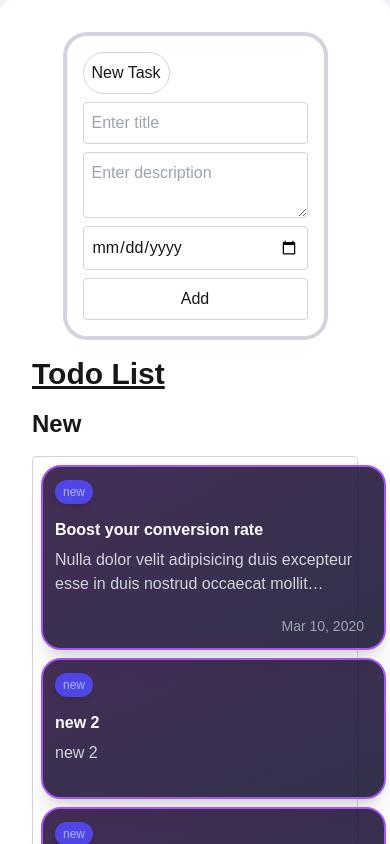
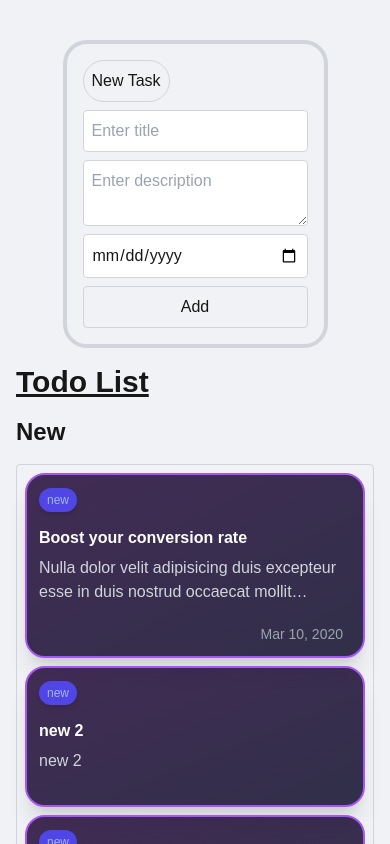
Before and after one commit to tahsinAmin/task-manage, a Next.js app: page / in a window 390 px wide. Shown: the top 844 px of the page. Built offline with nearby package versions, Linux system fonts and the light colour scheme.

Commit message:
impr (Board): Making it responsive

```diff
--- a/src/app/components/Card.tsx
+++ b/src/app/components/Card.tsx
@@ -2,7 +2,7 @@ import { taskProp } from "../types/types";
 
 const Card = ({ task, moveTask, state }: { task: taskProp, moveTask: (task: taskProp, state: number) => void, state: number }) => {
     return (
-        <li className="bg-black bg-opacity-80 rounded-[20px] shadow-xl p-3 w-[345px] relative overflow-hidden border-2 border-purple-500" onClick={() => moveTask(task, state)}>
+        <li className="bg-black bg-opacity-80 rounded-[20px] shadow-xl p-3 xl:w-[345px] relative overflow-hidden border-2 border-purple-500" onClick={() => moveTask(task, state)}>
             <div className="absolute inset-0 bg-gradient-to-br from-purple-800 to-indigo-900 opacity-30 rounded-2xl"></div>
             <div className="relative z-10">
                 <span className="inline-block bg-indigo-600 text-indigo-300 text-xs px-2 py-1 rounded-full mb-4 shadow-md">
--- a/src/app/page.tsx
+++ b/src/app/page.tsx
@@ -48,8 +48,8 @@ export default function Home() {
   }
 
   return (
-    <div className="bg-white rounded-xl shadow-lg p-4 w-full mx-auto">
-      <div className="flex flex-col gap-4 p-4">
+    <div className="w-screen md:max-w-7xl md:mx-auto px-4 pt-10 sm:px-6 xl:pr-0">
+      <div className="flex flex-col gap-4">
 
         <div className="flex justify-center">
           <form onSubmit={handleSubmit} className="flex flex-col gap-2 border border-4 border-gray-300 rounded-3xl p-4 sm:w-1/2">
```
